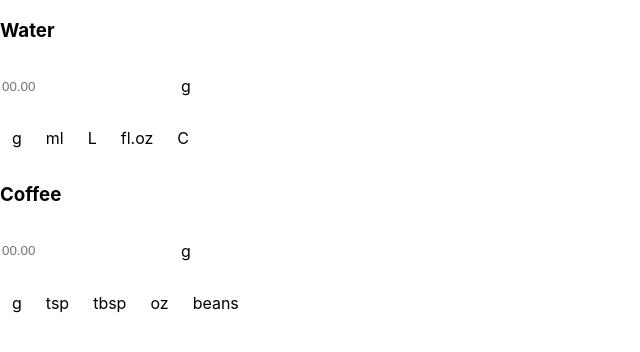
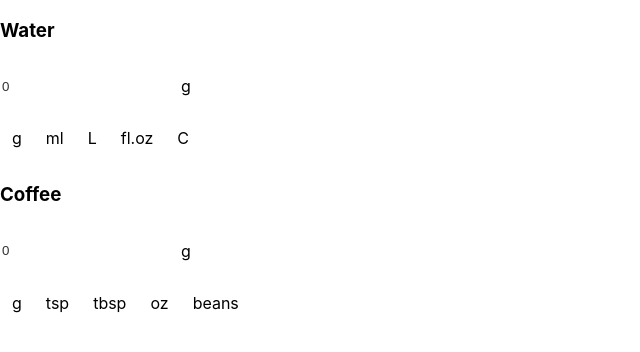
Before and after one commit to PepoDyakov/brew-calculator, a React (Create React App) app: page / in a window 1280 px wide. Shown: the top 352 px of the page, without its empty margins (0-640 px from the left). Built offline with nearby package versions, Linux system fonts and the light colour scheme.

Commit message:
adding unit conversion

```diff
--- a/src/App.tsx
+++ b/src/App.tsx
@@ -6,7 +6,9 @@ import { Action, appState } from "./types";
 
 const initialState = {
   waterMeasurementType: WaterMeasurementTypes.Grams,
-  coffeeMeasurementType: CoffeeMeasurementTypes.Grams
+  waterAmount: 0,
+  coffeeMeasurementType: CoffeeMeasurementTypes.Grams,
+  coffeeAmount: 0
 } as appState;
 
 const reducer = (state : appState, action : Action) : appState => {
@@ -20,6 +22,16 @@ const reducer = (state : appState, action : Action) : appState => {
       return {
         ...state,
         waterMeasurementType: action.payload
+      }
+    case "changeWaterAmount":
+      return {
+        ...state,
+        waterAmount: action.payload
+      }
+    case "changeCoffeeAmount":
+      return {
+        ...state,
+        coffeeAmount: action.payload
       }
     default:
       throw new Error("Error setting state on measurement type.")
@@ -42,7 +54,8 @@ const App = () => {
           WaterMeasurementTypes.C
         ]}
         selectedMeasurement={state.waterMeasurementType}
-        handleMeasurementChange={dispatch}
+        dispatch={dispatch}
+        value={state.waterAmount}
         calculatorType="water"
       />
       <Calculator
@@ -56,7 +69,8 @@ const App = () => {
           CoffeeMeasurementTypes.Beans
         ]}
         selectedMeasurement={state.coffeeMeasurementType}
-        handleMeasurementChange={dispatch}
+        dispatch={dispatch}
+        value={state.coffeeAmount}
         calculatorType="coffee"
       />
     </div>
--- a/src/components/Calculator.tsx
+++ b/src/components/Calculator.tsx
@@ -1,4 +1,5 @@
-import React, { BaseSyntheticEvent, ReactElement, SyntheticEvent } from "react";
+import React, { BaseSyntheticEvent, ReactElement } from "react";
+import { convertMeasurement } from "../conversions";
 import { CoffeeMeasurementTypes, WaterMeasurementTypes } from "../enums";
 import "../styles/Calculator.scss";
 import { Action } from "../types";
@@ -8,34 +9,39 @@ interface CalculatorProps {
     amount: number;
     selectedMeasurement: WaterMeasurementTypes | CoffeeMeasurementTypes;
     measurementTypes: WaterMeasurementTypes[] | CoffeeMeasurementTypes[];
-    handleMeasurementChange: React.Dispatch<Action>;
+    dispatch: React.Dispatch<Action>;
+    value: number;
     calculatorType: string;
 }
 
 const handleMeasurementSelect = (event : BaseSyntheticEvent, dispatch: React.Dispatch<Action>, calculatorType: string) : void => {
     let newMeasurementType = event.target.getAttribute("data-measurement");
+
+    if(newMeasurementType === null) return;
+
     if(calculatorType === "coffee") {
-        dispatch({type: "changeCoffeeMeasurement", payload: newMeasurementType as CoffeeMeasurementTypes });
+        dispatch({ type: "changeCoffeeMeasurement", payload: newMeasurementType as CoffeeMeasurementTypes });
     } else if (calculatorType === "water")
     {
-        dispatch({type: "changeWaterMeasurement", payload: newMeasurementType as WaterMeasurementTypes});
+        dispatch({ type: "changeWaterMeasurement", payload: newMeasurementType as WaterMeasurementTypes });
     } else {
         throw new Error("Error when chaning measurement types.");
     }
 }
 
-const handleInputChange = (event : BaseSyntheticEvent) => {
-    console.log(event);
+const handleInputChange = (event : BaseSyntheticEvent, dispatch: React.Dispatch<Action>, calculatorType: string) => {
+    const inputValue = event.target.value;
+    dispatch({ type: calculatorType === "coffee" ? "changeCoffeeAmount" : "changeWaterAmount", payload: parseFloat(inputValue) });
 }
 
 const Calculator = (props : CalculatorProps) => (
     <div className="calculator-body">
         <h3 className="calculator-name">{props.name}</h3>
         <div className="calculator-screen">
-            <input type="number" className="calculator-input" step="1" min="0" onChange={(e) => handleInputChange(e)} placeholder="00.00" />
+            <input type="number" className="calculator-input" step="1" min="0" onChange={(e) => handleInputChange(e, props.dispatch, props.calculatorType)} placeholder="00.00" value={convertMeasurement(props.value, props.selectedMeasurement, props.calculatorType)}/>
             <p className="calculator-measurement-type">{props.selectedMeasurement}</p>
         </div>
-        <div className="calculator-measurement-select" onClick={(e) => handleMeasurementSelect(e, props.handleMeasurementChange, props.calculatorType)}>
+        <div className="calculator-measurement-select" onClick={(e) => handleMeasurementSelect(e, props.dispatch, props.calculatorType) }>
             {props.measurementTypes.map((measurment : CoffeeMeasurementTypes | WaterMeasurementTypes) : ReactElement => {
                 return (
                     <p className="calculator-measurement" key={measurment} data-measurement={measurment}>{measurment}</p>
--- a/src/conversions.tsx
+++ b/src/conversions.tsx
@@ -1 +1,30 @@
-export {}
+import { CoffeeMeasurementTypes, WaterMeasurementTypes } from "./enums";
+
+const coffeeConversionRatios = {
+    "g": 1,
+    "tsp": 0.24,
+    "tbsp": 14.3,
+    "oz": 0.035274,
+    "beans": 0.1325
+}
+
+const waterConversionRatios = {
+    "g": 1,
+    "ml": 1,
+    "L": 0.01,
+    "fl.oz": 0.033814,
+    "C": 64
+}
+
+export function convertMeasurement(value: number, valueType: CoffeeMeasurementTypes | WaterMeasurementTypes, forType: string): number {
+    if(forType === "coffee")
+    {
+        return value * coffeeConversionRatios[valueType as CoffeeMeasurementTypes];
+    } else if(forType === "water")
+    {
+        return value * waterConversionRatios[valueType as WaterMeasurementTypes];
+    } else {
+        console.error("Failure in conversion.");
+        return 0.00;
+    }
+}
--- a/src/enums.tsx
+++ b/src/enums.tsx
@@ -1,7 +1,7 @@
 export enum CoffeeMeasurementTypes {
     Grams = "g",
-    TeaSpoon= "tsp",
-    TableSpoon= "tbsp",
+    TeaSpoon = "tsp",
+    TableSpoon = "tbsp",
     Ounce = "oz",
     Beans = "beans"
 }
--- a/src/styles/Calculator.scss
+++ b/src/styles/Calculator.scss
@@ -17,14 +17,14 @@
     flex-direction: row;
     justify-content: flex-start;
     align-items: center;
+}
+
+.calculator-measurement {
+    padding: 0 12px;
 
     &:hover {
         cursor: pointer;
     }
-}
-
-.calculator-measurement {
-    padding: 0 12px;
 }
 
 .calculator-input::-webkit-outer-spin-button,
```
Also changed, not shown: src/types.tsx (+8 -2 lines), 1 other file (tests, documents, lock files or other folders).
